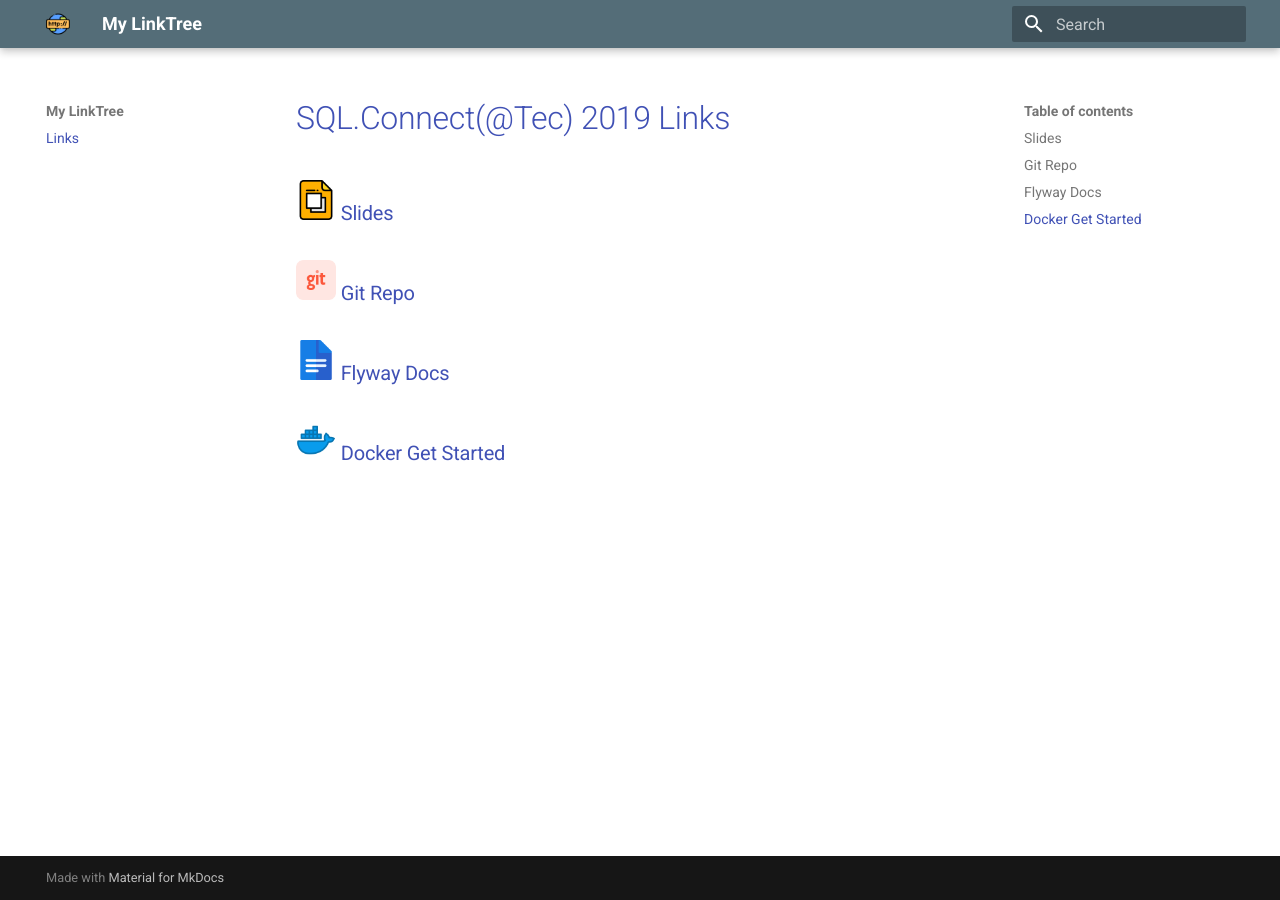
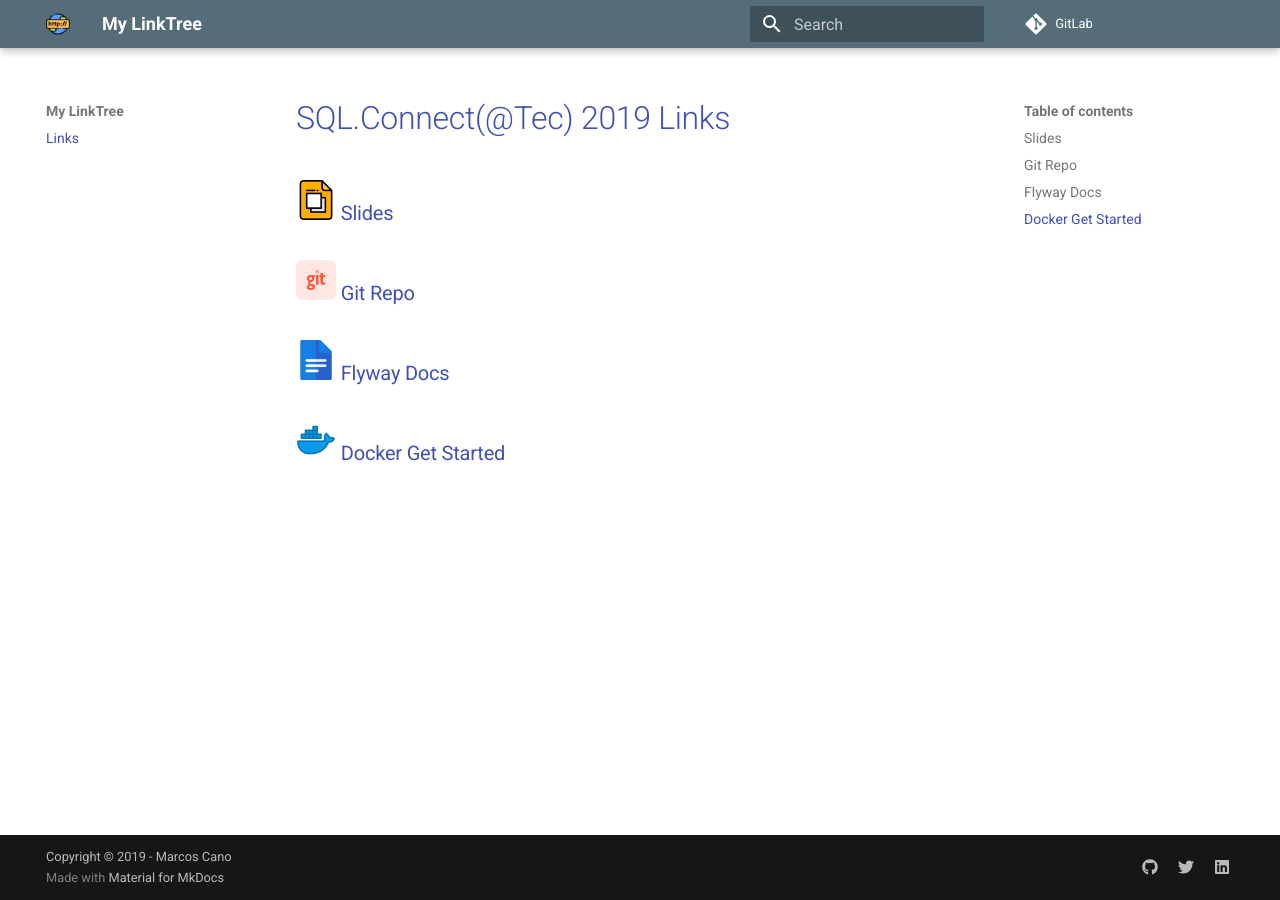
Before and after one commit to jmarcos-cano/SQL-Connect-Links, an MkDocs documentation site: the page built from docs/index.md, in a window 1280 px wide. Built offline with MkDocs 1.6.1 and Material for MkDocs 9.7.7, drawn with Linux system fonts in a browser that asks for light colours; comment, search, counter and statistics services are not loaded.

Commit message:
@jmarcos-cano - adds more assets

```diff
--- a/docs/index.md
+++ b/docs/index.md
@@ -5,7 +5,7 @@
 
 
 
-### [ <img src="images/git.png" width="40">   Git Repo](https://gitlab.com/jmarcos.cano/- sql.connect-2019)
+### [ <img src="images/git.png" width="40">   Git Repo](https://gitlab.com/jmarcos.cano/sql.connect-2019)
 
 ### [ <img src="images/docs.png" width="40">   Flyway Docs](https://flywaydb.org/documentation/migrations)
 
--- a/mkdocs.yml
+++ b/mkdocs.yml
@@ -1,5 +1,12 @@
 site_name: My LinkTree
 
+site_author: 'Marcos Cano'
+
+site_description: 'A LinkTree like to share my links'
+
+
+repo_url: https://gitlab.com/jmarcos.cano/sql.connect-2019
+site_url: https://jmarcos-cano.github.io/SQL-Connect-Links/
 
 theme:
   name: 'material'
@@ -7,6 +14,9 @@ theme:
   palette:
     primary: 'blue grey'
     accent: 'deep orange'
+  font:
+    text: 'Roboto'
+    code: 'Roboto Mono'
 
 plugins:
     - search
@@ -15,3 +25,17 @@ plugins:
 
 nav:
     - Links: index.md
+
+footer:
+    - hello
+
+extra:
+    social:
+    - type: 'github'
+      link: 'https://gitlab.com/jmarcos.cano/sql.connect-2019'
+    - type: 'twitter'
+      link: 'https://twitter.com/Marcos_Kno'
+    - type: 'linkedin'
+      link: 'https://www.linkedin.com/in/marcos-cano-804a1787/'
+
+copyright: 'Copyright &copy; 2019 -  Marcos Cano'
```
Also changed, not shown: site/404.html, site/index.html, 1 other file.
